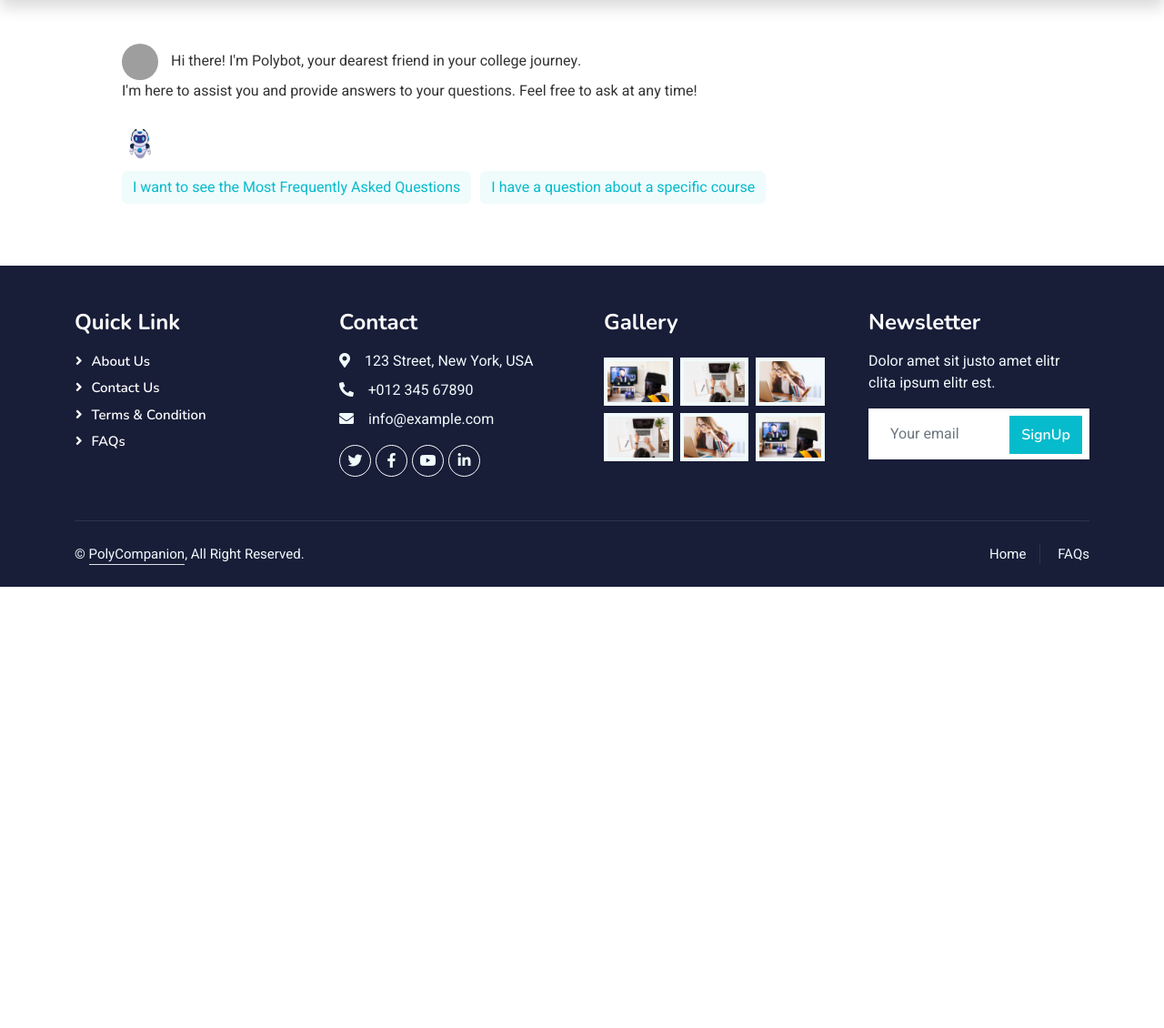
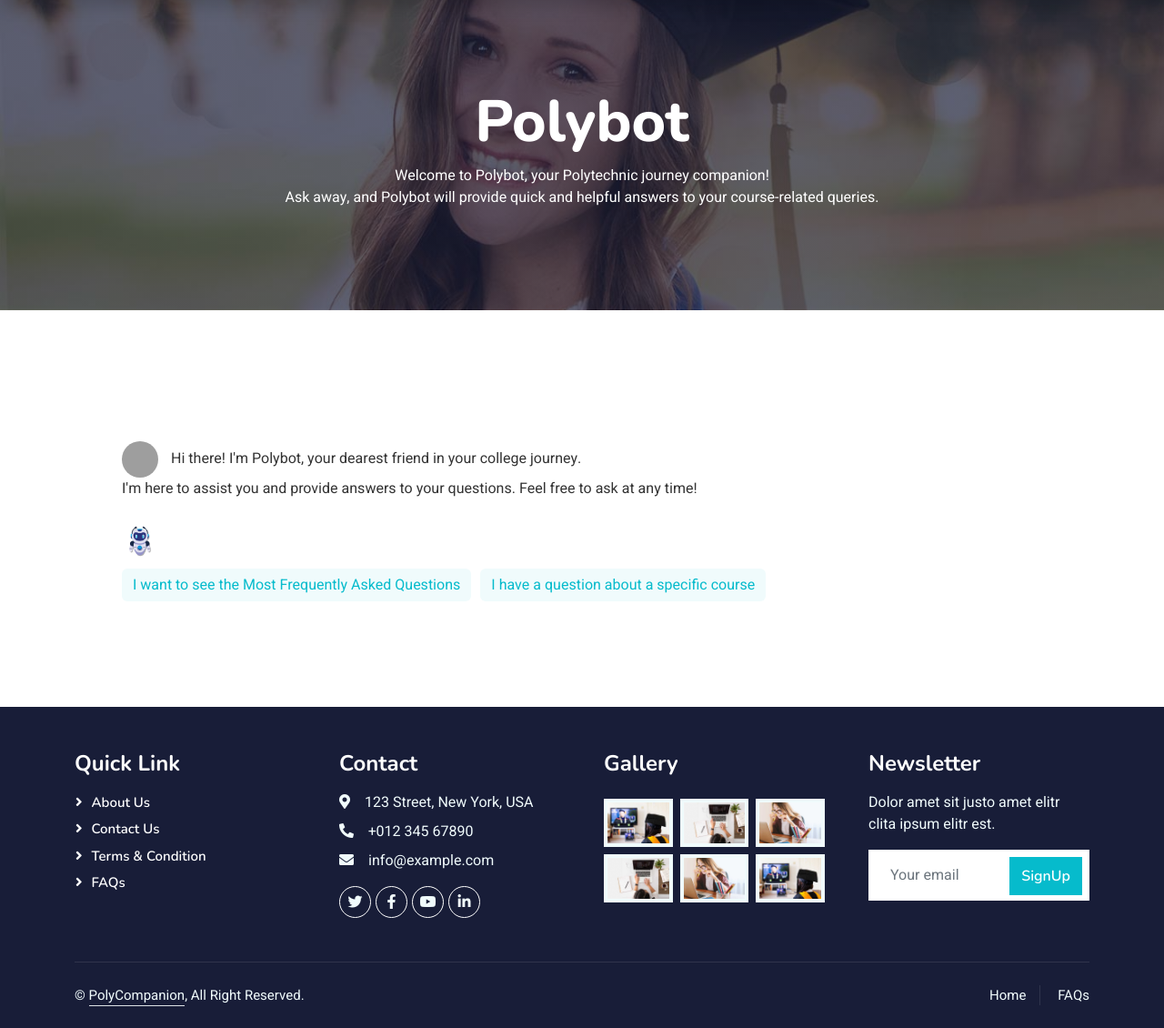
Before and after one commit to FatimaMadan/PolyCompanion, a PHP site: page /bot.php in a window 1280 px wide. Shown: the part 75-1205 px from the top of the page at 91% size. Before the commit the page ends 720 px from the top, so only its background shows below. Run offline with PHP 8.4, Linux system fonts and the light colour scheme; some libraries are stand-ins or nearby versions; grey boxes are pictures that could not be loaded.

Commit message:
bot updated

```diff
--- a/bot.php
+++ b/bot.php
@@ -12,15 +12,7 @@
 // }
 ?>
 
-<style>
-    .message-picture {
-  width: 40px;
-  height: 40px;
-  border-radius: 50%;
-  margin-right: 10px;
-}
 
-</style>
 
 <script>
         // Get the current page URL
@@ -36,9 +28,24 @@
 </script><!-- comment -->
 
 
+<!-- Header Start -->
+    <div class="container-fluid bg-primary py-5 mb-5 page-header">
+        <div class="container py-5">
+            <div class="row justify-content-center">
+                <div class="col-lg-10 text-center">
+                    <h1 class="display-3 text-white animated slideInDown">Polybot</h1>
+                    <nav aria-label="breadcrumb">
+                        <p class="breadcrumb-item text-white">Welcome to Polybot, your Polytechnic journey companion!<br>Ask away, and Polybot will provide quick and helpful answers to your course-related queries.</p>
+                    </nav>
+                </div>
+            </div>
+        </div>
+    </div>
+    <!-- Header End -->
+
+<div class="container-xxl py-5">
     <div class="container">
         <div class="chat-container">
-
             <div class="bot-message">
                 <img src="robot-picture.jpg" alt="Robot Picture" class="message-picture">
                 Hi there! I'm Polybot, your dearest friend in your college journey.
@@ -58,6 +65,7 @@
 
         </div>
     </div>
+</div>
 
 <script>
 
@@ -74,9 +82,7 @@
         if (xhr.readyState === XMLHttpRequest.DONE) {
             if (xhr.status === 200) {
                 var response = xhr.responseText;
-                document.getElementById('response-container').innerHTML = response;
-
-                updateConversation('<div class="bot-message">' + response + '</div>');
+                updateConversation(response);
             } else {
                 console.error('Request failed. Status:', xhr.status);
             }
@@ -93,8 +99,7 @@
         if (xhr.readyState === XMLHttpRequest.DONE) {
             if (xhr.status === 200) {
                 var response = xhr.responseText;
-                document.getElementById('response-container').innerHTML = response;
-                updateConversation('<div class="bot-message">' + response + '</div>');
+                updateConversation(response);
             } else {
                 console.error('Request failed. Status:', xhr.status);
             }
@@ -105,14 +110,13 @@
     xhr.send();
 }
 
-function showCourseCol(action, Id, column){
+function showCourseCol(action, Id, column) {
     var xhr = new XMLHttpRequest();
     xhr.onreadystatechange = function() {
         if (xhr.readyState === XMLHttpRequest.DONE) {
             if (xhr.status === 200) {
                 var response = xhr.responseText;
-                document.getElementById('response-container').innerHTML = response;
-                updateConversation('<div class="bot-message">' + response + '</div>');
+                updateConversation(response);
             } else {
                 console.error('Request failed. Status:', xhr.status);
             }
@@ -129,8 +133,7 @@
         if (xhr.readyState === XMLHttpRequest.DONE) {
             if (xhr.status === 200) {
                 var response = xhr.responseText;
-                document.getElementById('response-container').innerHTML = response;
-                updateConversation('<div class="bot-message">' + response + '</div>');
+                updateConversation(response);
             } else {
                 console.error('Request failed. Status:', xhr.status);
             }
@@ -140,7 +143,6 @@
     xhr.open('GET', 'botBackend.php?action=' + action + '&Id=' + Id + '&year=' + year + '&sem=' + sem, true);
     xhr.send();
 }
-
 </script>
 
 <?php
--- a/css/botDesign.css
+++ b/css/botDesign.css
@@ -1,4 +1,3 @@
-
 :root {
   --primary: #06BBCC;
   --light: #F0FBFC;
@@ -6,15 +5,16 @@
   --font-family: "Nunito", sans-serif;
 }
 
-
-
 body {
   font-family: var(--font-family);
 }
 
-.user-message {
-  background-color: var(--light);
-  color: var(--primary);
+.user-chat {
+  background-color: var(--primary);
+  color: white;
+  border-radius: 8px;
+  padding: 8px 12px;
+  margin-bottom: 10px;
 }
 
 .bot-message {
@@ -41,7 +41,6 @@
   color: white;
 }
 
-
 .robot-icon {
   color: white;
   font-size: 120px;
@@ -64,7 +63,6 @@
   text-align: center;
 }
 
-
 .white-div {
   width: 70%;
   height: 100vh;
@@ -78,8 +76,6 @@
   align-items: flex-start;
   padding: 40px;
 }
-
-
 
 .option-buttons {
   display: flex;
@@ -99,7 +95,12 @@
   margin-right: 10px;
 }
 
-/*
-    Created on : 13 Nov 2023, 22:58:49
-    Author     : fatim
-*/
+#conversation-container {
+  align-self: flex-start;
+  margin-right: 20px;
+}
+
+#response-container {
+  align-self: flex-end;
+  margin-left: 20px;
+}
```
Also changed, not shown: botBackend.php (+27 -1 lines), view_courses.php (+14 -0 lines). Lines whose indentation alone changed are shown as unchanged.
